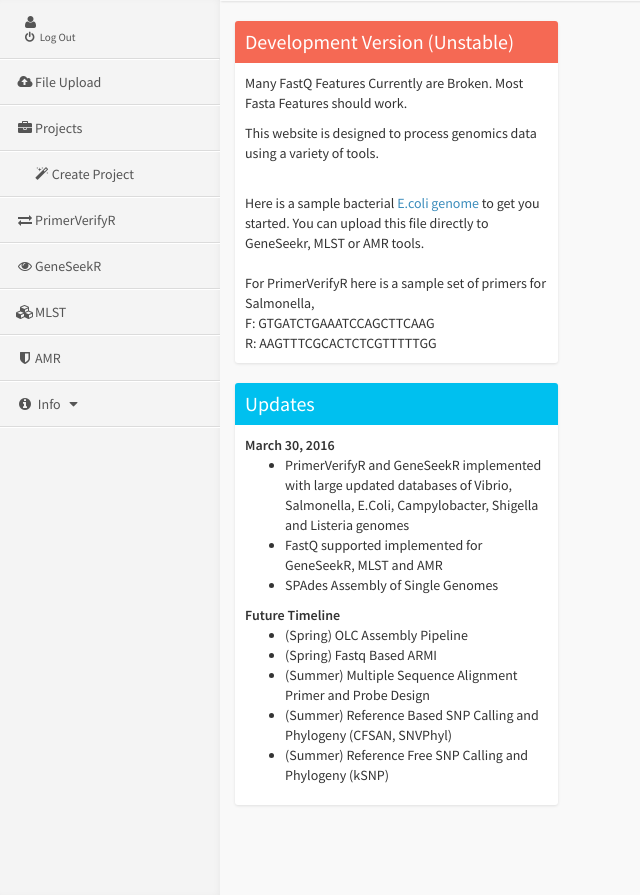
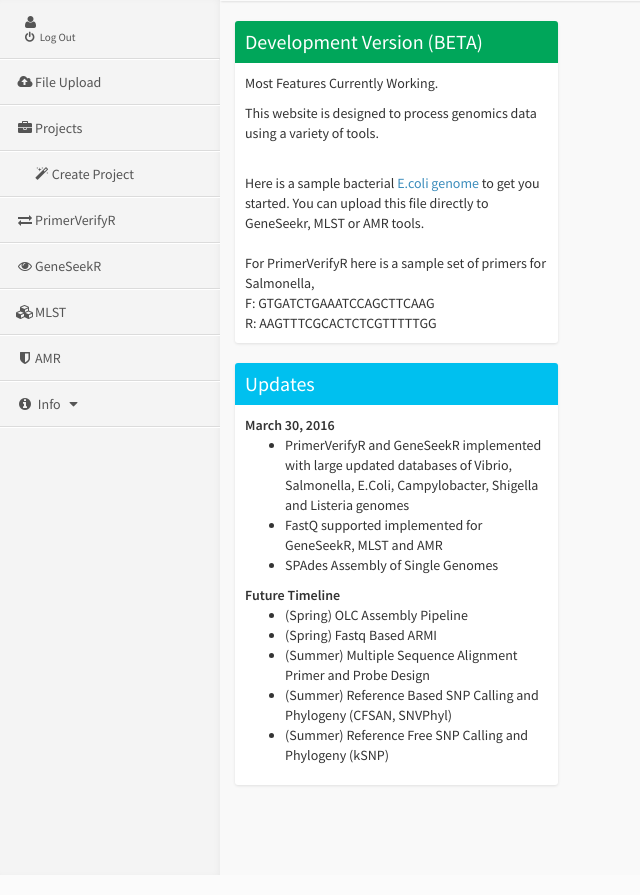
Before and after one commit to jacksoneyres/CFIADjangoWebUI2, a Django app: template templates/SilentD/index.html in a window 1280 px wide. Shown: the part 50-945 px from the top of the page, without its empty margins (0-640 px from the left). Run offline with Django 3.2, Linux system fonts and the light colour scheme; the template is opened without the code that fills it, so the values that code supplies are empty; some libraries are stand-ins or nearby versions.

Commit message:
Bug Fixes

```diff
--- a/SilentD/tasks.py
+++ b/SilentD/tasks.py
@@ -475,11 +475,9 @@ def gene_seeker_task(self, obj_id):
                 print "Something went wrong, failed GeneSeekR"
                 obj.error = 'No Results'
                 obj.save()
-
         except Exception as e:
-            print "Error, GeneSeekr Failed!", e.__doc__, e.message
-            obj.error = "Error"
-            obj.save()
+            print "***ERROR", e.__doc__, e.message
+            return False
 
     elif obj.type == 'fasta':
         if obj.job_id == '0':   # Start Premade Genomes for GeneSeekR
--- a/SilentD/views.py
+++ b/SilentD/views.py
@@ -724,9 +724,9 @@ def create_project(request):
                             messages.add_message(request, messages.ERROR, error_message)
 
             if project_creation_fail:
-                    error_message = "Error! No paired match found for the Following:  " + ", ".join(failed_list) + \
-                                    ", Ensure each pair of files contains *_R1_001.fastq.gz and *_R2_001.fastq.gz"
-                    messages.add_message(request, messages.ERROR, error_message)
+                error_message = "Error! No paired match found for the Following:  " + ", ".join(failed_list) + \
+                                ", Ensure each pair of files contains *_R1_001.fastq.gz and *_R2_001.fastq.gz"
+                messages.add_message(request, messages.ERROR, error_message)
             else:
                 # Create a Fasta or Fastq Project
                 new_project = Project(user=username, description=description, organism=organism)
--- a/templates/SilentD/data.html
+++ b/templates/SilentD/data.html
@@ -137,7 +137,7 @@
                                                         <input type="hidden" name="project_id" value="{{ project.id }}">
                                                         <select title='Analysis' onchange="this.form.submit()" id="job" name="job" class="form-control">
                                                             <option disabled selected value="Run">Select Job&nbsp;&nbsp;&nbsp;&nbsp;&nbsp;&nbsp;&nbsp;&nbsp;&nbsp;&nbsp;&nbsp;&nbsp;</option>
-                                                            <option disabled value="spades_start">SPAdes Assembly</option>
+                                                            <!--<option disabled value="spades_start">SPAdes Assembly</option>-->
                                                             <option value="amr_start">AMR</option>
                                                             <option value="mlst_start">MLST</option>
                                                         </select>
--- a/templates/SilentD/file_upload.html
+++ b/templates/SilentD/file_upload.html
@@ -84,12 +84,12 @@
     <div class="alert alert-info">
         <h4>MiSeq Upload</h4>
             <p>1) Upload all fastq.gz files located on your MiSeq in MiSeqOutput/[Date_Machine_Number]/Data/Intensities/BaseCalls</p>
-            <p>2) Upload <strong>SampleSheet.csv, GenerateFastqRunStatistics.xml and RunInfo.xml</strong> located in MiSeqOutput/[Date_Machine_Number]</p><br>
+            <p>2) Upload <strong>SampleSheet.csv, GenerateFASTQRunStatistics.xml and RunInfo.xml</strong> located in MiSeqOutput/[Date_Machine_Number]</p><br>
         <h4>Other FastQ Upload</h4>
             <p>Currently only paired end fastq files supported and must come in the naming format of Sample_R1_001.fastq.gz and Sample_R2_001.fastq.gz</p>
             <p>After successful upload, files are available for view in Create Project->Create New FastQ Project</p><br>
         <h4>Fasta Upload</h4>
-            <p>You can upload a miseq runs, fastq.gz files, or assembled fasta files of bacterial whole genomes</p>
+            <p>You can upload assembled fasta files of bacterial whole genomes</p>
             <p>After successful upload, files are available for view in Create Project->Create New FastA Project</p>
     </div>
 
--- a/templates/SilentD/gene_seeker.html
+++ b/templates/SilentD/gene_seeker.html
@@ -165,6 +165,7 @@
                                     <option value="" selected disabled>Target Sequences</option>
                                     <option value="OtherTarget">Upload Target Sequences</option>
                                     <option value="stx_vtyper">VTyper</option>
+                                    <option value="eae">Eae (Intimin)</option>
                                     <option value="Escherichia">Escherichia</option>
                                     <option value="Listeria">Listeria</option>
                                     <option value="Salmonella">Salmonella</option>
--- a/templates/SilentD/index.html
+++ b/templates/SilentD/index.html
@@ -12,12 +12,12 @@
         <div class="row">
             <div class="col-md-4">
                 <!-- Default box -->
-                <div class="box box-solid box-danger">
+                <div class="box box-solid box-success">
                     <div class="box-header">
-                        <h3 class="box-title">Development Version (Unstable)</h3>
+                        <h3 class="box-title">Development Version (BETA)</h3>
                     </div>
                     <div class="box-body">
-                        <p>Many FastQ Features Currently are Broken. Most Fasta Features should work.</p>
+                        <p>Most Features Currently Working. </p>
                         <p>This website is designed to process genomics data using a variety of tools. </p><br>
 
                         Here is a sample bacterial <a href='{% static '/documents/Ecoli_Sample.fasta' %}'> E.coli genome</a> to get you started. You can upload this file directly to GeneSeekr,
```
Also changed, not shown: templates/SilentD/login.html (+14 -4 lines).
